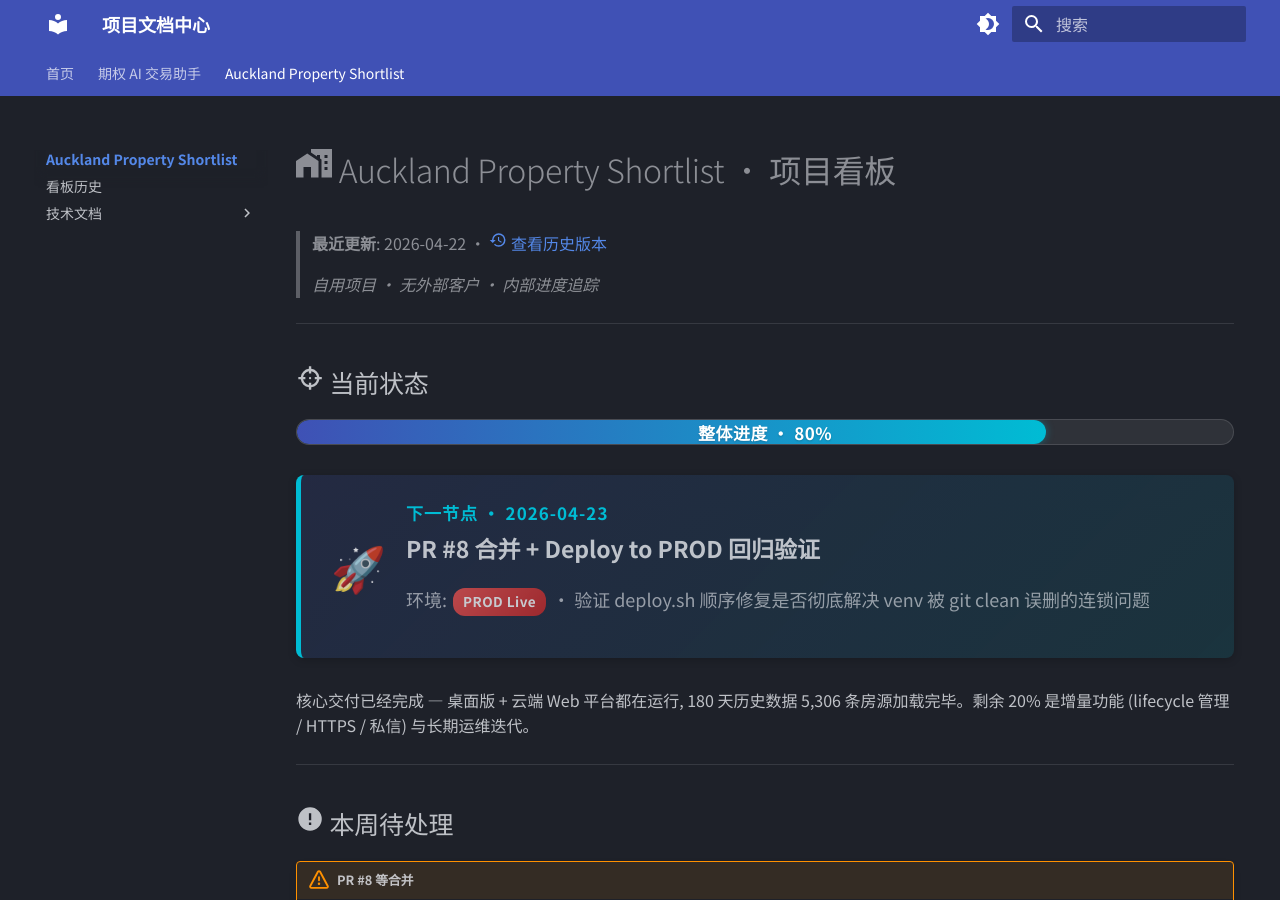
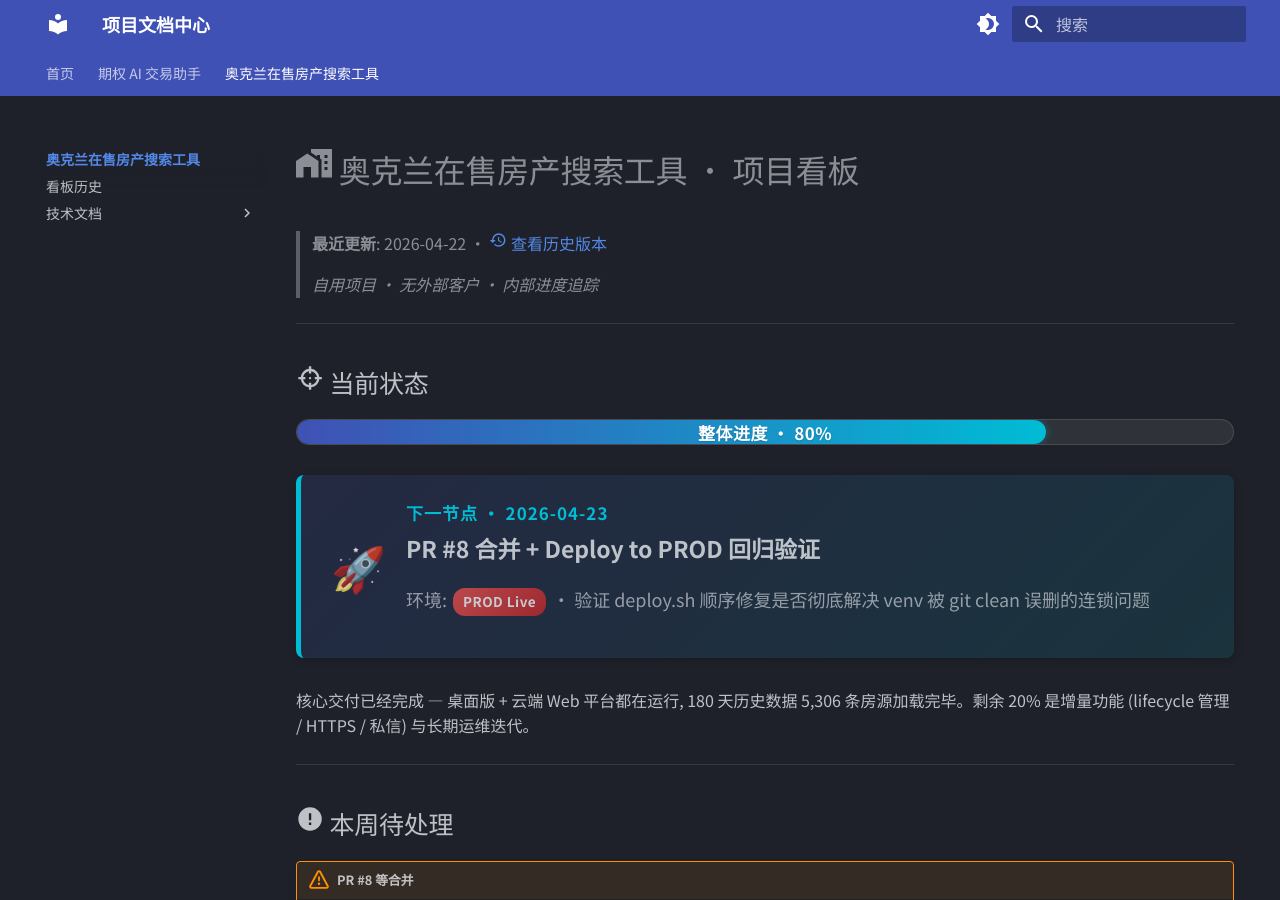
Before and after one commit to ChunmiaoYu/Projects-Wiki, an MkDocs documentation site: the page built from docs/auckland-property-shortlist/dashboard/index.md, in a window 1280 px wide and 900 px high. Built offline with MkDocs 1.6.1 and Material for MkDocs 9.7.7, drawn with Linux system fonts in a browser that asks for light colours.

Commit message:
docs(aps): APS 用户可见标签改中文 "奥克兰在售房产搜索工具" (技术文档正文保留英文正式名)

```diff
--- a/docs/auckland-property-shortlist/dashboard-snapshots/2026-04-22.md
+++ b/docs/auckland-property-shortlist/dashboard-snapshots/2026-04-22.md
@@ -10,7 +10,7 @@
 
 ---
 
-# Auckland Property Shortlist · 项目看板
+# 奥克兰在售房产搜索工具 · 项目看板
 
 > **最近更新**: 2026-04-22
 >
--- a/docs/auckland-property-shortlist/dashboard/index.md
+++ b/docs/auckland-property-shortlist/dashboard/index.md
@@ -3,7 +3,7 @@ hide:
   - toc
 ---
 
-# :material-home-city: Auckland Property Shortlist · 项目看板
+# :material-home-city: 奥克兰在售房产搜索工具 · 项目看板
 
 > **最近更新**: 2026-04-22 · [:material-history: 查看历史版本](../dashboard-snapshots/)
 >
--- a/mkdocs.yml
+++ b/mkdocs.yml
@@ -87,7 +87,7 @@ nav:
     - 完整设计:
       - options-trader/specs/README.md
       - 2026-04-21 AI 自动盯盘 (完整版 v5): options-trader/specs/2026-04-21-agentic-trading-redesign-design.md
-  - Auckland Property Shortlist:
+  - 奥克兰在售房产搜索工具:
     - 项目看板: auckland-property-shortlist/dashboard/index.md
     - 看板历史: auckland-property-shortlist/dashboard-snapshots/index.md
     - 技术文档:
```
Also changed, not shown: docs/index.md (+1 -1 lines), 1 other file.
